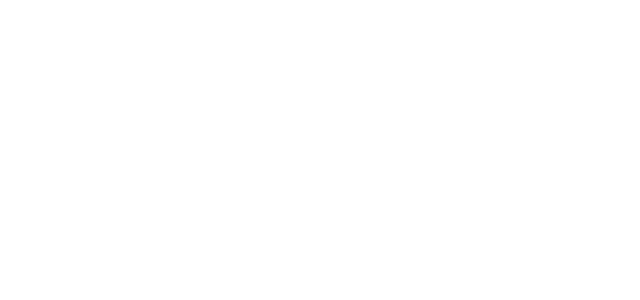
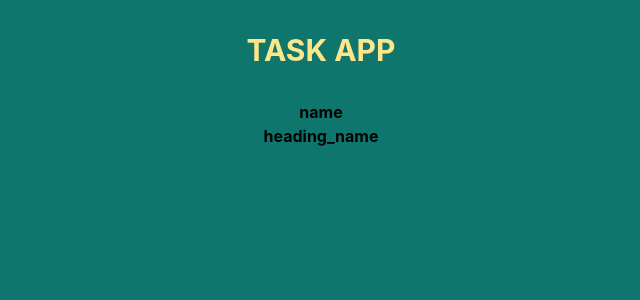
Before and after one commit to josygeorge/interview, a React (Create React App) app in the folder typescript-tutorial-drag-n-drop-app/: page / in a window 1280 px wide. Shown: the top 300 px of the page, without its empty margins (319-959 px from the left). Built offline with nearby package versions, Linux system fonts and the light colour scheme; the HTML template or start-up script is replaced by a standard one.

Commit message:
typescript-tutorial css commit

```diff
--- a/typescript-tutorial-drag-n-drop-app/src/App.tsx
+++ b/typescript-tutorial-drag-n-drop-app/src/App.tsx
@@ -1,16 +1,23 @@
 import React from 'react';
 
-let name: string;
+let heading_name: string;
 
-name="hi";
+heading_name="Task App";
 
 
 function App() {
   return (
-    <div className="text-3xl font-bold text-red-600 text-center underline">
-      <span>
+    <div className="w-screen h-screen flex flex-col items-center bg-teal-700 font-bold">
+      <span className='uppercase text-amber-200 my-8 mx-0 z-10 md:text-3xl font-bold text-center text-xl'>
+        {heading_name}
+      </span>
+      <div>
+        name
+      </div>
+      <div>
+        heading_name
+      </div>
 
-      </span>
     </div>
   );
 }
```
